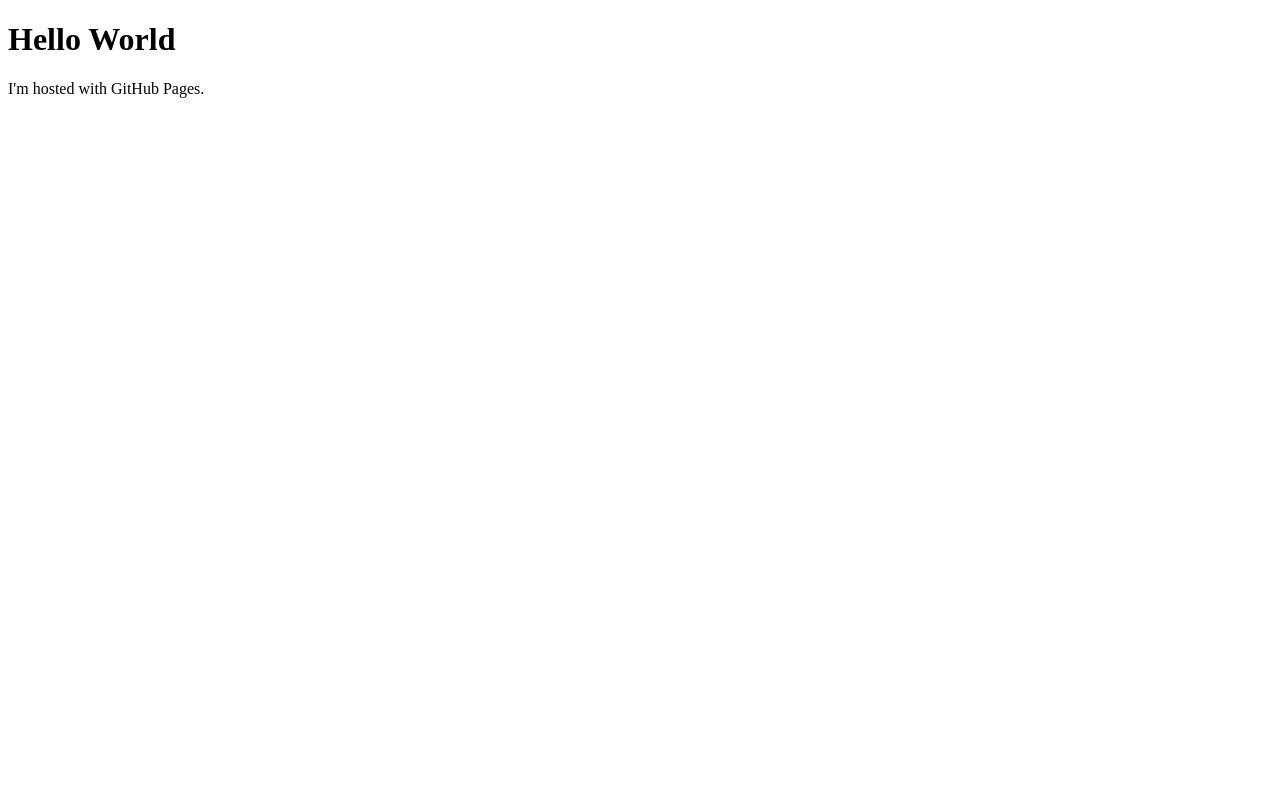
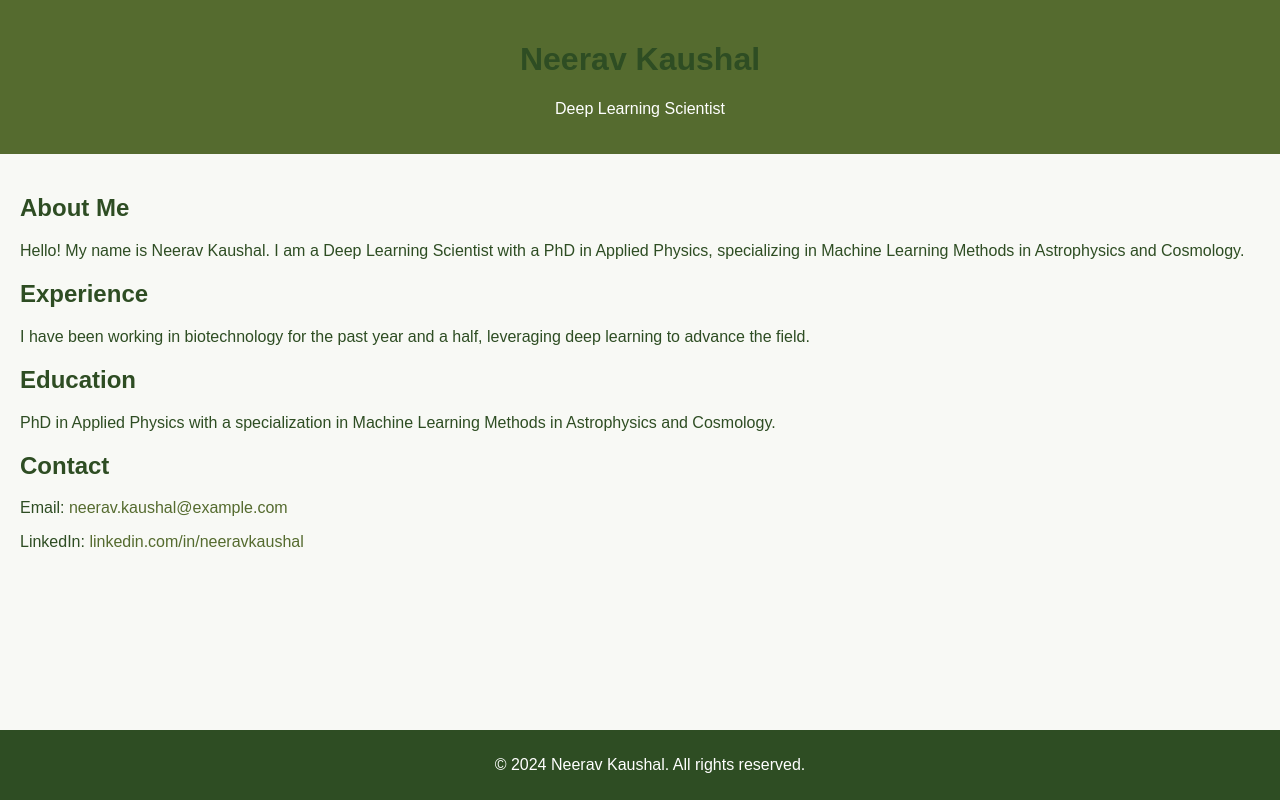
Before and after one commit to neeravkaushal/neeravkaushal.github.io, a plain HTML site: page index.html in a window 1280 px wide. Drawn offline with Linux system fonts and the light colour scheme.

Commit message:
Change 2

```diff
--- a/index.html
+++ b/index.html
@@ -1,7 +1,76 @@
 <!DOCTYPE html>
-<html>
+<html lang="en">
+<head>
+    <meta charset="UTF-8">
+    <meta name="viewport" content="width=device-width, initial-scale=1.0">
+    <title>Neerav Kaushal</title>
+    <style>
+        body {
+            font-family: Arial, sans-serif;
+            margin: 0;
+            padding: 0;
+            background-color: #F8F9F5; /* Light Olive Green */
+            color: #2E4D23; /* Dark Green */
+        }
+        header {
+            background-color: #556B2F; /* Olive Green */
+            color: white;
+            padding: 20px;
+            text-align: center;
+        }
+        main {
+            padding: 20px;
+        }
+        section {
+            margin-bottom: 20px;
+        }
+        h1, h2 {
+            color: #2E4D23; /* Dark Green */
+        }
+        a {
+            color: #556B2F; /* Olive Green */
+            text-decoration: none;
+        }
+        a:hover {
+            text-decoration: underline;
+        }
+        footer {
+            background-color: #2E4D23; /* Dark Green */
+            color: white;
+            text-align: center;
+            padding: 10px;
+            position: fixed;
+            width: 100%;
+            bottom: 0;
+        }
+    </style>
+</head>
 <body>
-<h1>Hello World</h1>
-<p>I'm hosted with GitHub Pages.</p>
+    <header>
+        <h1>Neerav Kaushal</h1>
+        <p>Deep Learning Scientist</p>
+    </header>
+    <main>
+        <section>
+            <h2>About Me</h2>
+            <p>Hello! My name is Neerav Kaushal. I am a Deep Learning Scientist with a PhD in Applied Physics, specializing in Machine Learning Methods in Astrophysics and Cosmology.</p>
+        </section>
+        <section>
+            <h2>Experience</h2>
+            <p>I have been working in biotechnology for the past year and a half, leveraging deep learning to advance the field.</p>
+        </section>
+        <section>
+            <h2>Education</h2>
+            <p>PhD in Applied Physics with a specialization in Machine Learning Methods in Astrophysics and Cosmology.</p>
+        </section>
+        <section>
+            <h2>Contact</h2>
+            <p>Email: <a href="kaushalneerav@gmail.com">neerav.kaushal@example.com</a></p>
+            <p>LinkedIn: <a href="https://www.linkedin.com/in/neeravkaushal" target="_blank">linkedin.com/in/neeravkaushal</a></p>
+        </section>
+    </main>
+    <footer>
+        <p>&copy; 2024 Neerav Kaushal. All rights reserved.</p>
+    </footer>
 </body>
 </html>
```
